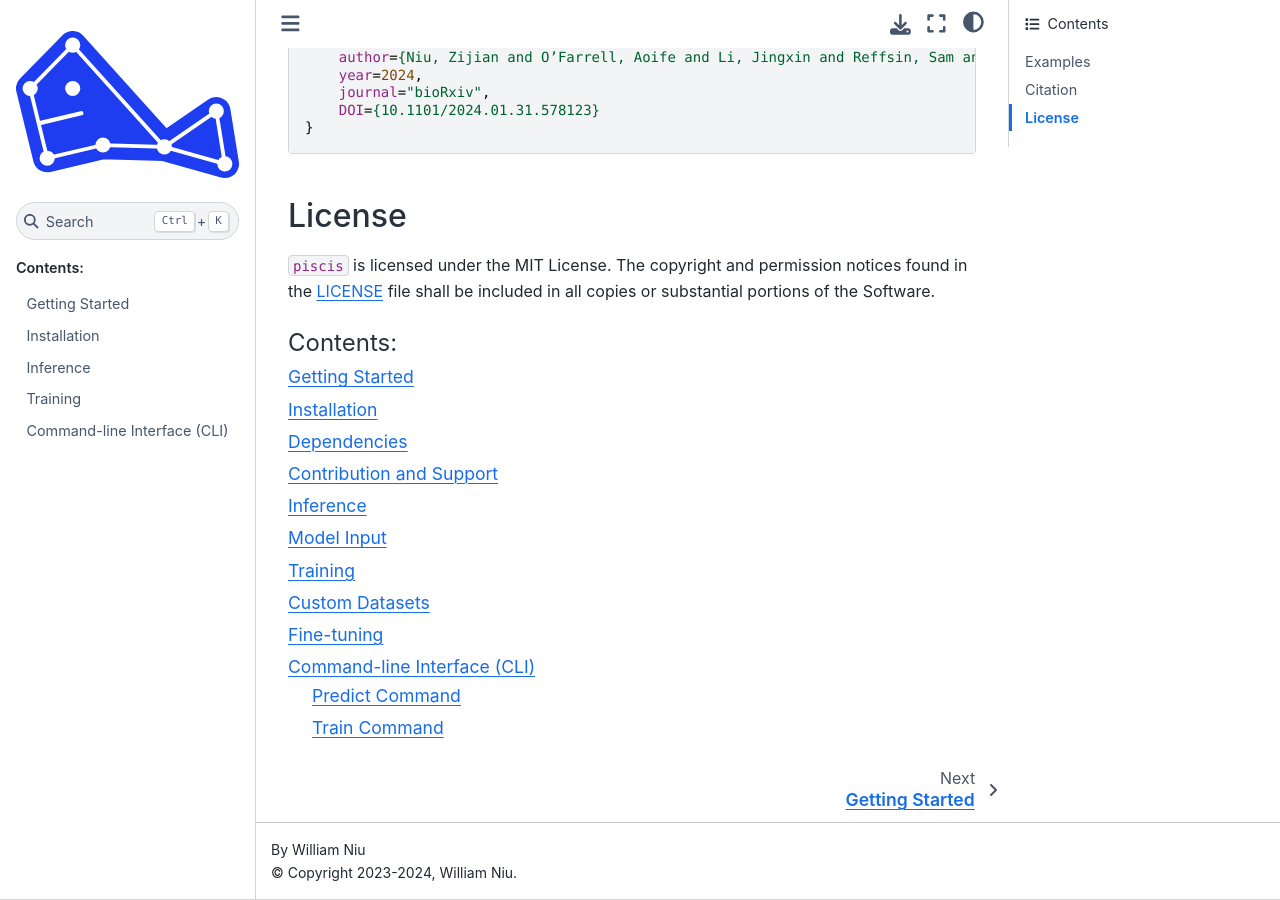
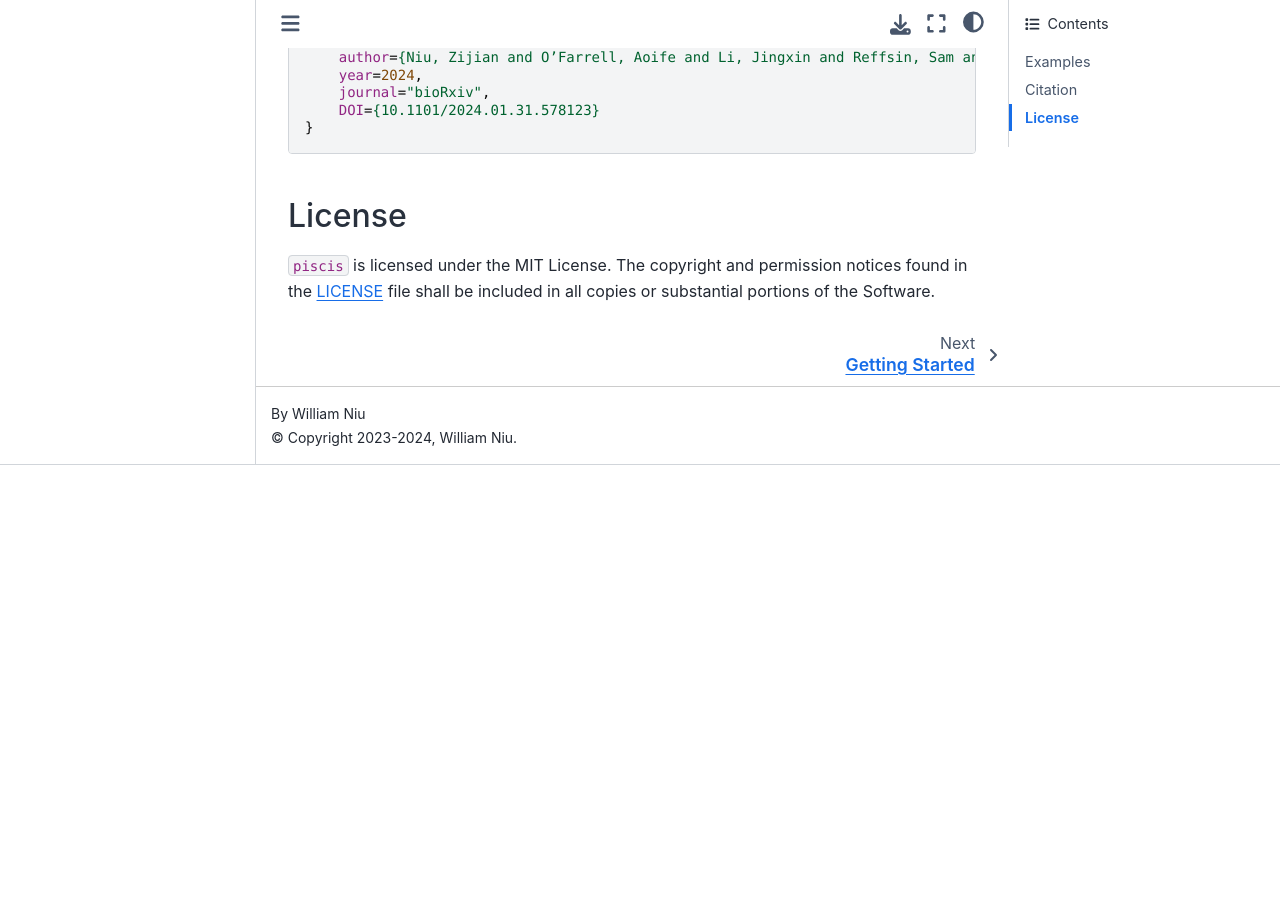
Before and after one commit to zjniu/Piscis, a Sphinx documentation site: the page built from docs/source/index.rst, in a window 1280 px wide and 900 px high, scrolled down 1619 px. Built offline with Sphinx 7.4.7 and the Sphinx Book theme 1.1.4, drawn with Linux system fonts in a browser that asks for light colours; after the commit the page ends 2084 px from its top, so only the background shows below that.

Commit message:
Hide contents.

```diff
--- a/docs/source/cli.rst
+++ b/docs/source/cli.rst
@@ -1,5 +1,5 @@
 Command-line Interface (CLI)
-============================
+----------------------------
 
 Piscis also offers a command-line interface (CLI) for inference and training directly from the terminal. The CLI supports two commands: ``predict`` and ``train``.
 
--- a/docs/source/index.rst
+++ b/docs/source/index.rst
@@ -49,8 +49,7 @@
 `LICENSE <https://raw.githubusercontent.com/zjniu/piscis/main/LICENSE>`_ file shall be included in all copies or substantial portions of the Software.
 
 .. toctree::
-   :maxdepth: 2
-   :caption: Contents:
+   :hidden:
 
    getting_started
    installation
```
